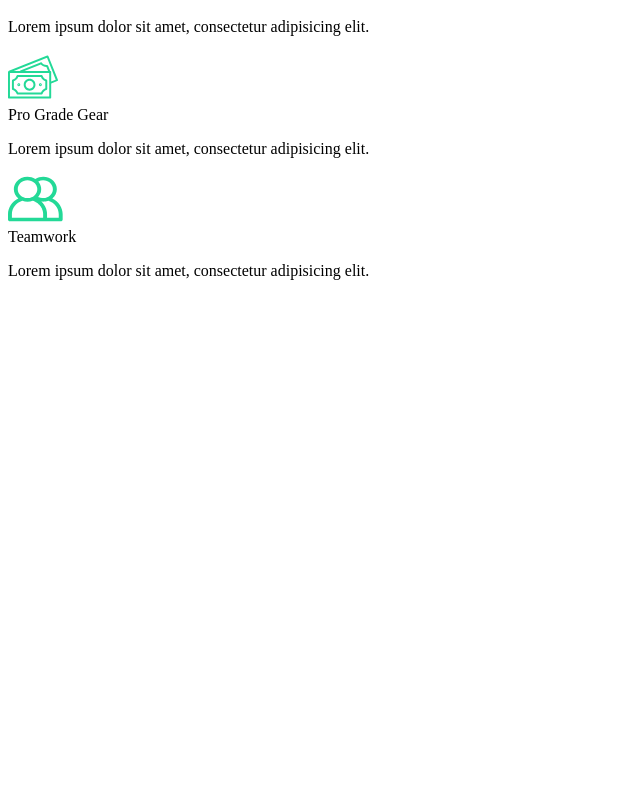
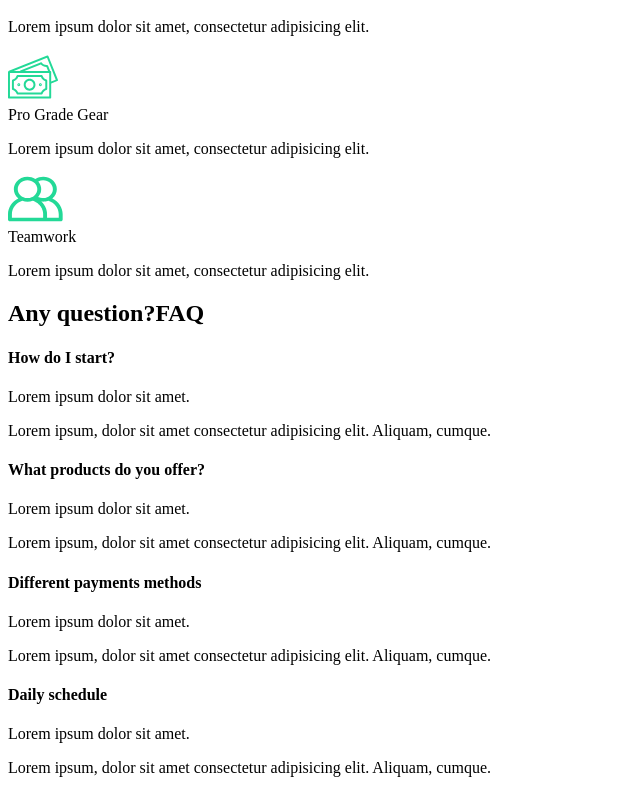
Before and after one commit to PitLuk22/React-Portfolio, a React (Create React App) app: page / in a window 1280 px wide. Shown: the part 2006-2799 px from the top of the page, without its empty margins (0-640 px from the left). Before the commit the page ends 2302 px from the top, so only its background shows below. Built offline with nearby package versions, Linux system fonts and the light colour scheme.

Commit message:
add FAQ section

```diff
--- /dev/null
+++ b/src/components/faqSection/faqSection.js
@@ -0,0 +1,44 @@
+import React from 'react';
+
+const FaqSection = () => {
+	return (
+		<div className='faq'>
+			<div className="faq__title">
+				<h2>
+					Any question?
+					<span>FAQ</span>
+				</h2>
+			</div>
+			<div className="faq__question question">
+				<h4>How do I start?</h4>
+				<div className="answer">
+					<p>Lorem ipsum dolor sit amet.</p>
+					<p>Lorem ipsum, dolor sit amet consectetur adipisicing elit. Aliquam, cumque.</p>
+				</div>
+			</div>
+			<div className="faq__question question">
+				<h4>What products do you offer?</h4>
+				<div className="answer">
+					<p>Lorem ipsum dolor sit amet.</p>
+					<p>Lorem ipsum, dolor sit amet consectetur adipisicing elit. Aliquam, cumque.</p>
+				</div>
+			</div>
+			<div className="faq__question question">
+				<h4>Different payments methods</h4>
+				<div className="answer">
+					<p>Lorem ipsum dolor sit amet.</p>
+					<p>Lorem ipsum, dolor sit amet consectetur adipisicing elit. Aliquam, cumque.</p>
+				</div>
+			</div>
+			<div className="faq__question question">
+				<h4>Daily schedule</h4>
+				<div className="answer">
+					<p>Lorem ipsum dolor sit amet.</p>
+					<p>Lorem ipsum, dolor sit amet consectetur adipisicing elit. Aliquam, cumque.</p>
+				</div>
+			</div>
+		</div>
+	)
+}
+
+export default FaqSection;
--- /dev/null
+++ b/src/components/faqSection/index.js
@@ -0,0 +1,2 @@
+import FaqSection from './faqSection';
+export default FaqSection;
--- a/src/components/pages/aboutPage.js
+++ b/src/components/pages/aboutPage.js
@@ -1,11 +1,14 @@
 import React from 'react'
 import AboutSection from '../aboutSection';
 import ServicesSection from '../servicesSection';
+import FaqSection from '../faqSection';
+
 const AboutPage = () => {
 	return (
 		<>
 			<AboutSection />
 			<ServicesSection />
+			<FaqSection />
 		</>
 	)
 }
```
Also changed, not shown: 1 other file (tests, documents, lock files or other folders).
